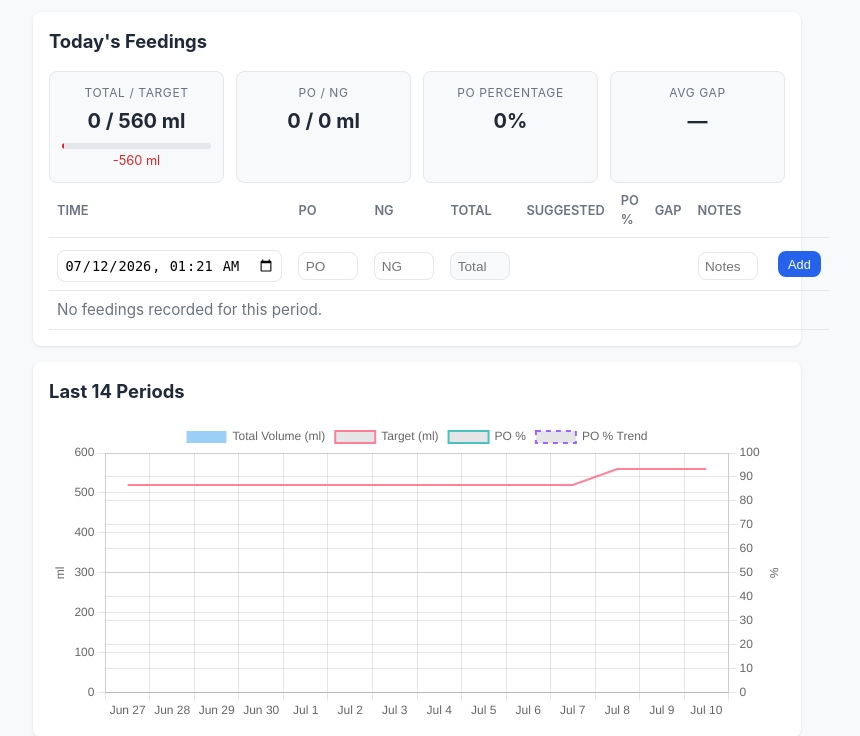
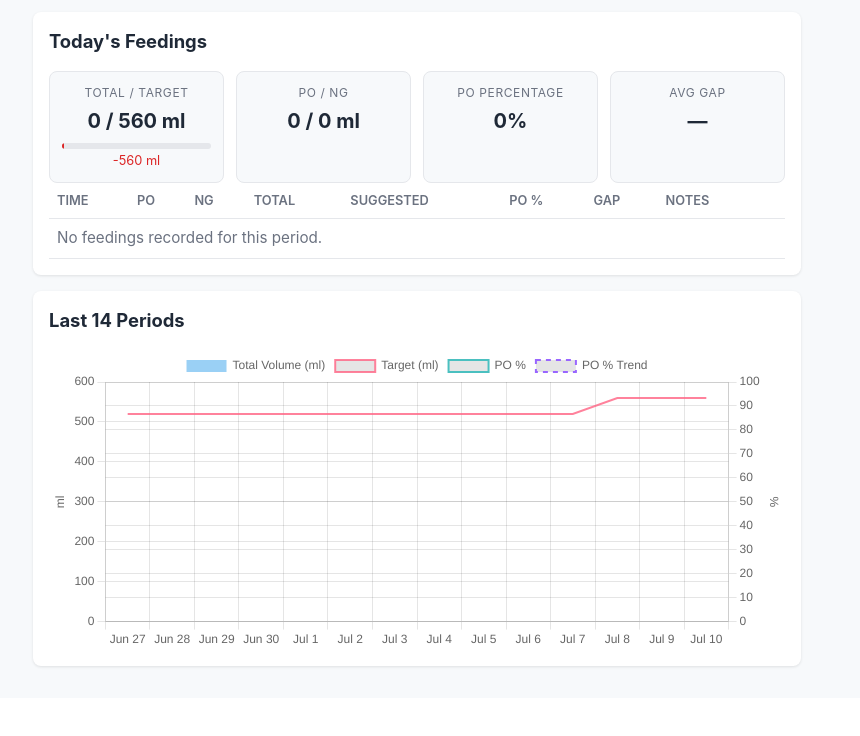
Before and after one commit to RyanBreaker/eevee-feeds, a FastAPI app: page / in a window 1280 px wide. Shown: the part 495-1231 px from the top of the page, without its empty margins (223-1083 px from the left). After the commit the page ends 1163 px from the top, so only its background shows below. Run offline with FastAPI, Linux system fonts and the light colour scheme; data comes from the database, SQL or seed files in the repository; data that the repository does not hold is empty; some libraries are stand-ins or nearby versions.

Commit message:
Revert "Add inline quick-entry row at top of feeding table"
This reverts commit f67d6e3ccb89cec7adb7618c179d495a2f1e3da6.

```diff
--- a/app/static/style.css
+++ b/app/static/style.css
@@ -335,24 +335,6 @@ button.danger {
   margin-left: 0.25rem;
 }
 
-.feeding-inline-add input {
-  width: 100%;
-  min-width: 60px;
-  padding: 0.35rem 0.4rem;
-  font-size: 0.85rem;
-}
-
-.feeding-inline-add input[readonly] {
-  background: var(--bg);
-  color: var(--muted);
-}
-
-.inline-error {
-  color: var(--danger);
-  font-size: 0.75rem;
-  margin-top: 0.25rem;
-}
-
 .inline-form {
   display: flex;
   flex-wrap: wrap;
--- a/app/templates/base.html
+++ b/app/templates/base.html
@@ -56,17 +56,6 @@
       });
     }
 
-    document.body.addEventListener('input', function(e) {
-      if (e.target.id === 'inline-po-amount' || e.target.id === 'inline-ng-amount') {
-        const po = parseInt(document.getElementById('inline-po-amount').value, 10) || 0;
-        const ng = parseInt(document.getElementById('inline-ng-amount').value, 10) || 0;
-        const totalInput = document.getElementById('inline-total');
-        if (totalInput) {
-          totalInput.value = po + ng;
-        }
-      }
-    });
-
     document.addEventListener('DOMContentLoaded', function() {
       updateAutoDurations();
       updateFeedCountdowns();
--- a/app/templates/partials/feeding_inline_add.html
+++ /dev/null
@@ -1,34 +0,0 @@
-{% if is_current %}
-<tr id="feeding-inline-add" class="feeding-inline-add">
-  <td>
-    <input type="datetime-local" name="timestamp" value="{{ now.strftime('%Y-%m-%dT%H:%M') }}" required form="inline-add-form">
-  </td>
-  <td>
-    <input type="number" id="inline-po-amount" name="po_amount" min="0" step="1" required form="inline-add-form" placeholder="PO">
-  </td>
-  <td>
-    <input type="number" id="inline-ng-amount" name="ng_amount" min="0" step="1" required form="inline-add-form" placeholder="NG">
-  </td>
-  <td>
-    <input type="number" id="inline-total" min="0" step="1" readonly form="inline-add-form" placeholder="Total" tabindex="-1">
-  </td>
-  <td></td>
-  <td></td>
-  <td></td>
-  <td>
-    <input type="text" name="notes" form="inline-add-form" placeholder="Notes">
-  </td>
-  <td class="actions">
-    <form id="inline-add-form"
-          hx-post="/feedings"
-          hx-target="#feeding-list"
-          hx-swap="outerHTML"
-          hx-on::after-request="document.getElementById('inline-po-amount').focus()">
-      <button type="submit">Add</button>
-    </form>
-    {% if inline_error %}
-    <div class="inline-error">{{ inline_error }}</div>
-    {% endif %}
-  </td>
-</tr>
-{% endif %}
--- a/app/templates/partials/feeding_list.html
+++ b/app/templates/partials/feeding_list.html
@@ -15,7 +15,6 @@
     </tr>
   </thead>
   <tbody>
-    {% include "partials/feeding_inline_add.html" %}
     {% for feeding, gap in feedings %}
     {% include "partials/feeding_row.html" %}
     {% else %}
```
Also changed, not shown: app/routes.py (+14 -26 lines), tests/test_routes.py (+1 -58 lines).
